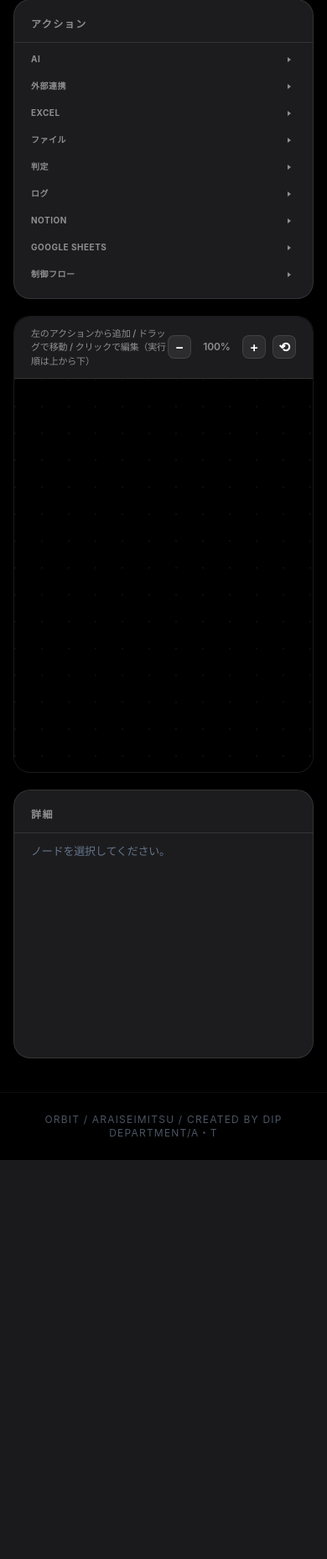
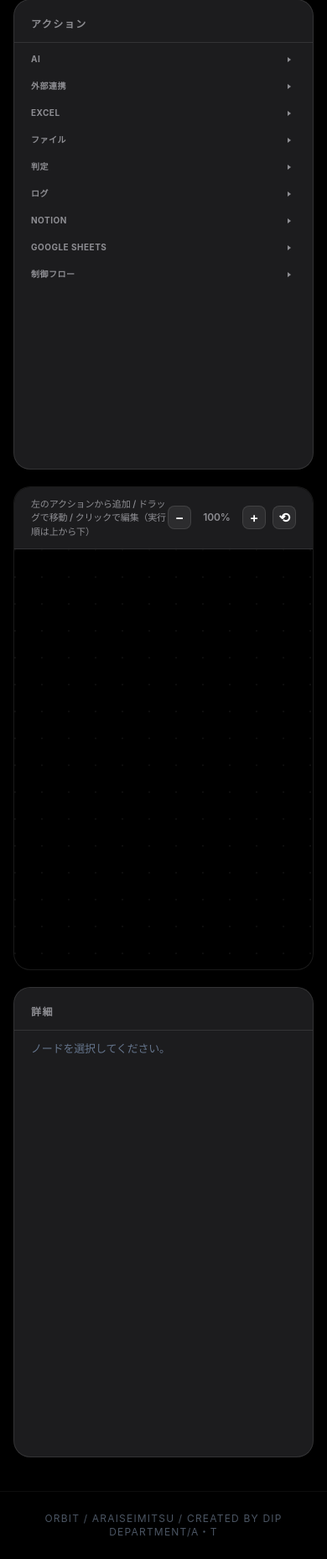
Before and after one commit to Araiseimitsu/orbit, a FastAPI app: page /workflows/new/edit in a window 390 px wide. Shown: the part 1020-2876 px from the top of the page at 84% size. Before the commit the page ends 2401 px from the top, so only its background shows below. Run offline with FastAPI, Linux system fonts and the light colour scheme; data that the repository does not hold is empty; some libraries are stand-ins or nearby versions.

Commit message:
height ajust

```diff
--- a/src/app/ui/static/flow-editor.css
+++ b/src/app/ui/static/flow-editor.css
@@ -350,7 +350,7 @@
     display: flex;
     flex-direction: column;
     gap: 0;
-    max-height: calc(100vh - 300px);
+    max-height: calc(100vh - 100px);
     overflow: hidden;
     overflow-y: auto;
     scrollbar-width: thin;
@@ -515,7 +515,7 @@
     border-radius: 20px;
     display: flex;
     flex-direction: column;
-    max-height: calc(100vh - 300px);
+    max-height: calc(100vh - 100px);
     overflow-y: auto;
     scrollbar-width: thin;
     scrollbar-color: rgba(255, 255, 255, 0.2) transparent;
@@ -1210,7 +1210,7 @@
 
     .flow-panel,
     .flow-canvas-wrap {
-        min-height: 320px;
+        min-height: 560px;
     }
 
     .flow-ai-head {
```
